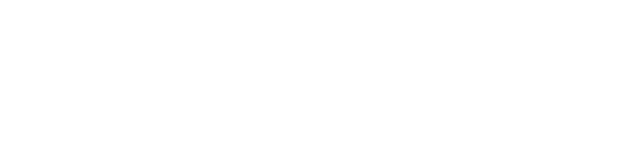
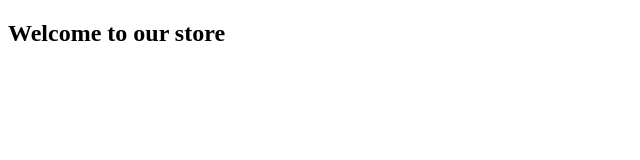
Before and after one commit to Mbalentlediko/onlineStore, a plain HTML site: page index.html in a window 1280 px wide. Shown: the whole page, without its empty margins (0-640 px from the left). Drawn offline with Linux system fonts and the light colour scheme.

Commit message:
online store

```diff
--- a/index.html
+++ b/index.html
@@ -6,6 +6,6 @@
     <title>onlineStore</title>
 </head>
 <body>
-
+    <h2>Welcome to our store</h2>
 </body>
 </html>
```
